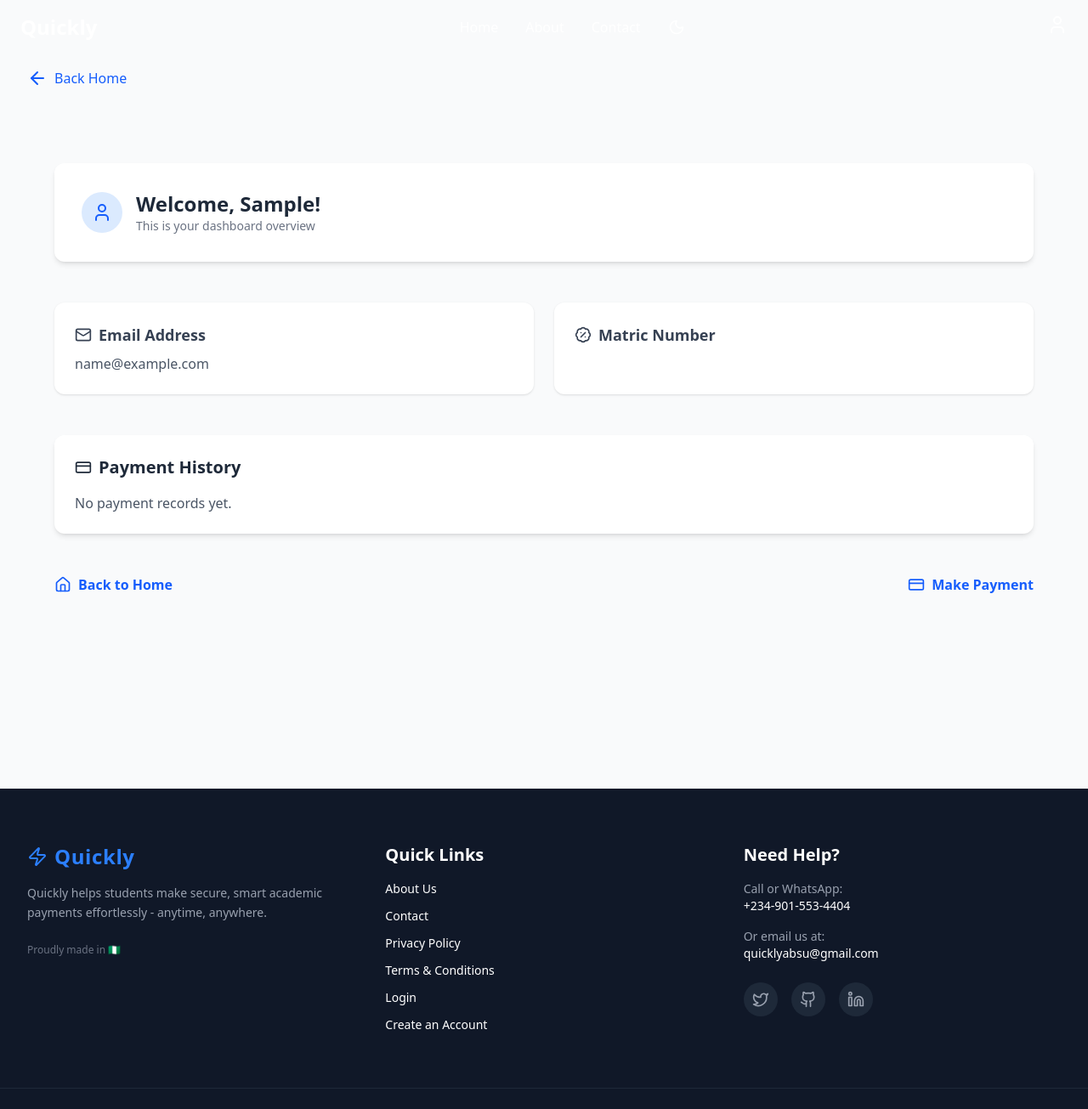
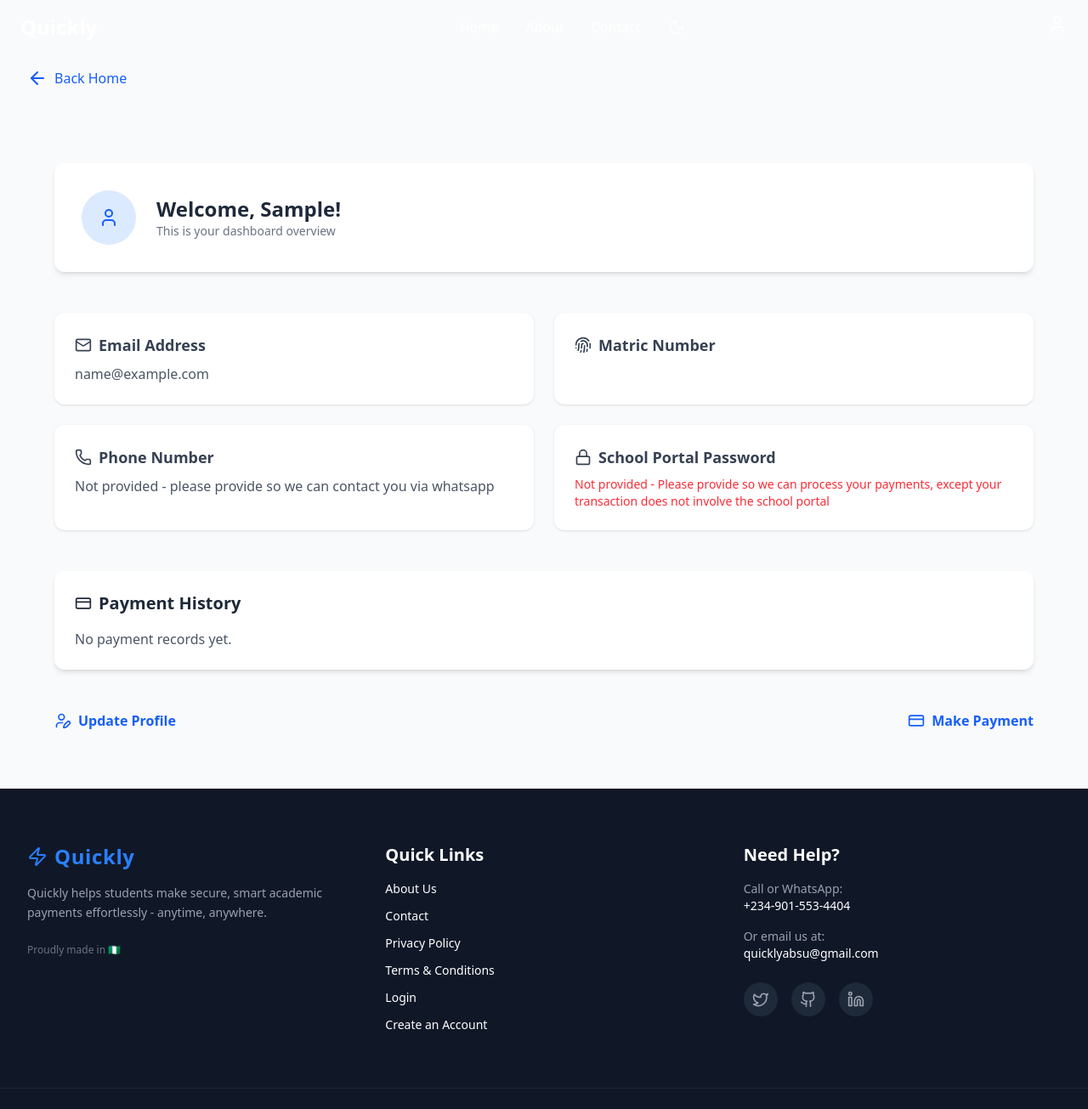
Before and after one commit to Bulwark-Inc/Quickly, a Django app: page /dashboard/ in a window 1280 px wide. Shown: the top 1305 px of the page at 85% size. Run offline with Django 5.2, Linux system fonts and the light colour scheme; the visitor is signed in with stand-in values (Sample User, id 1); data that the repository does not hold is empty; some libraries are stand-ins or nearby versions.

Commit message:
Added profile update in dashboard app and extended Users models in accounts app for that

```diff
--- a/accounts/models.py
+++ b/accounts/models.py
@@ -1,6 +1,9 @@
 from django.contrib.auth.models import AbstractBaseUser, PermissionsMixin, BaseUserManager
 from django.db import models
 
+
+def user_directory_path(instance, filename):
+    return f'profile_pics/user_{instance.id}/{filename}'
 
 class UserManager(BaseUserManager):
     def create_user(self, email, first_name=None, last_name=None, matric_number=None, password=None):
@@ -50,6 +53,11 @@ class User(AbstractBaseUser, PermissionsMixin):
     is_active = models.BooleanField(default=False)
     is_staff = models.BooleanField(default=False)
 
+    # To be updated after authentication
+    profile_picture = models.ImageField(upload_to=user_directory_path, null=True, blank=True)
+    phone_number = models.CharField(max_length=20, null=True, blank=True)
+    school_portal_password = models.CharField(max_length=255, null=True, blank=True)
+
     USERNAME_FIELD = 'email'
     REQUIRED_FIELDS = ['first_name', 'last_name', 'matric_number']
 
--- a/accounts/templates/accounts/register.html
+++ b/accounts/templates/accounts/register.html
@@ -12,7 +12,7 @@
     <!-- Header -->
     <div class="text-center space-y-2">
       <div class="w-12 h-12 mx-auto flex items-center justify-center rounded-full bg-blue-100 dark:bg-blue-900 text-blue-600 dark:text-blue-400">
-        <i data-lucide="credit-card" class="w-6 h-6"></i>
+        <i data-lucide="user-plus" class="w-6 h-6"></i>
       </div>
       <h2 class="text-3xl font-extrabold text-gray-800 dark:text-white">Create Account</h2>
       <p class="text-sm text-gray-500 dark:text-`gray-400 font-medium">
--- a/dashboard/templates/dashboard/dashboard.html
+++ b/dashboard/templates/dashboard/dashboard.html
@@ -7,21 +7,46 @@
 <section class="min-h-screen bg-gray-50 dark:bg-gray-900 py-16 px-6">
   <div class="max-w-6xl mx-auto space-y-12" data-aos="fade-up">
 
-    <!-- Greeting -->
-    <div class="bg-white dark:bg-gray-800 shadow-md rounded-xl p-8">
-      <div class="flex items-center gap-4">
-        <div class="w-12 h-12 bg-blue-100 dark:bg-blue-900 text-blue-600 dark:text-blue-400 rounded-full flex items-center justify-center">
+    <!-- Flash Messages -->
+    {% if messages %}
+      <div class="space-y-2">
+        {% for message in messages %}
+          <div class="px-4 py-2 rounded text-sm font-medium
+            {% if message.tags == 'success' %}
+              bg-green-200 text-green-800
+            {% elif message.tags == 'error' %}
+              bg-red-200 text-red-800
+            {% else %}
+              bg-gray-200 text-gray-800
+            {% endif %}
+          ">
+            {{ message }}
+          </div>
+        {% endfor %}
+      </div>
+    {% endif %}
+
+    <!-- Greeting & Avatar -->
+    <div class="bg-white dark:bg-gray-800 shadow-md rounded-xl p-8 flex items-center gap-6">
+      {% if user.profile_picture %}
+        <img src="{{ user.profile_picture.url }}" alt="Profile Picture" class="w-16 h-16 rounded-full object-cover border border-gray-300">
+      {% else %}
+        <div class="w-16 h-16 bg-blue-100 dark:bg-blue-900 text-blue-600 dark:text-blue-400 rounded-full flex items-center justify-center">
           <i data-lucide="user" class="w-6 h-6"></i>
         </div>
+      {% endif %}
+
       <div>
-          <h1 class="text-2xl font-bold text-gray-800 dark:text-white">Welcome, {{ user.first_name|default:user.email }}!</h1>
+        <h1 class="text-2xl font-bold text-gray-800 dark:text-white">
+          Welcome, {{ user.first_name|default:user.email }}!
+        </h1>
         <p class="text-gray-500 dark:text-gray-400 text-sm">This is your dashboard overview</p>
-        </div>
       </div>
     </div>
 
     <!-- User Info -->
-    <div class="grid grid-cols-1 sm:grid-cols-2 gap-6">
+    <div class="grid grid-cols-1 md:grid-cols-2 gap-6">
+      <!-- Email -->
       <div class="bg-white dark:bg-gray-800 shadow rounded-xl p-6 space-y-2">
         <h3 class="text-lg font-semibold text-gray-700 dark:text-gray-200 flex items-center gap-2">
           <i data-lucide="mail" class="w-5 h-5"></i> Email Address
@@ -29,11 +54,34 @@
         <p class="text-gray-600 dark:text-gray-300">{{ user.email }}</p>
       </div>
 
+      <!-- Matric Number -->
       <div class="bg-white dark:bg-gray-800 shadow rounded-xl p-6 space-y-2">
         <h3 class="text-lg font-semibold text-gray-700 dark:text-gray-200 flex items-center gap-2">
-          <i data-lucide="badge-percent" class="w-5 h-5"></i> Matric Number
+          <i data-lucide="fingerprint" class="w-5 h-5"></i> Matric Number
         </h3>
         <p class="text-gray-600 dark:text-gray-300">{{ user.matric_number }}</p>
+      </div>
+
+      <!-- Phone Number -->
+      <div class="bg-white dark:bg-gray-800 shadow rounded-xl p-6 space-y-2">
+        <h3 class="text-lg font-semibold text-gray-700 dark:text-gray-200 flex items-center gap-2">
+          <i data-lucide="phone" class="w-5 h-5"></i> Phone Number
+        </h3>
+        <p class="text-gray-600 dark:text-gray-300">
+          {{ user.phone_number|default:"Not provided - please provide so we can contact you via whatsapp" }}
+        </p>
+      </div>
+
+      <!-- School Portal Password -->
+      <div class="bg-white dark:bg-gray-800 shadow rounded-xl p-6 space-y-2">
+        <h3 class="text-lg font-semibold text-gray-700 dark:text-gray-200 flex items-center gap-2">
+          <i data-lucide="lock" class="w-5 h-5"></i> School Portal Password
+        </h3>
+        {% if user.school_portal_password %}
+          <p class="text-gray-600 dark:text-gray-300">•••••• <span class="text-sm text-gray-400">(provided)</span></p>
+        {% else %}
+          <p class="text-red-500 text-sm">Not provided - Please provide so we can process your payments, except your transaction does not involve the school portal</p>
+        {% endif %}
       </div>
     </div>
 
@@ -91,8 +139,8 @@
 
     <!-- Navigation -->
     <div class="flex justify-between items-center mt-6">
-        <a href="{% url 'home' %}" class="text-blue-600 dark:text-blue-400 hover:underline font-semibold flex items-center gap-2">
-            <i data-lucide="home" class="w-5 h-5"></i> Back to Home
+      <a href="{% url 'update_profile' %}" class="text-blue-600 dark:text-blue-400 hover:underline font-semibold flex items-center gap-2">
+        <i data-lucide="user-pen" class="w-5 h-5"></i> Update Profile
       </a>
 
       <a href="{% url 'submit_payment' %}" class="text-blue-600 dark:text-blue-400 hover:underline font-semibold flex items-center gap-2">
--- a/dashboard/urls.py
+++ b/dashboard/urls.py
@@ -1,7 +1,8 @@
 from django.urls import path
-from .views import dashboard_view, view_receipt_secure
+from .views import dashboard_view, view_receipt_secure, update_profile_view
 
 urlpatterns = [
     path('', dashboard_view, name='dashboard'),
+    path('update-profile/', update_profile_view, name='update_profile'),
     path('receipt/<int:record_id>/', view_receipt_secure, name='view_receipt_secure'),
 ]
--- a/dashboard/views.py
+++ b/dashboard/views.py
@@ -1,7 +1,9 @@
-from django.shortcuts import render
+from django.shortcuts import render, redirect
 from django.http import HttpResponse, Http404
 from django.contrib.auth.decorators import login_required
+from django.contrib import messages
 from payments.models import PaymentRecord
+from .forms import ProfileUpdateForm
 from django.conf import settings
 import mimetypes
 import os
@@ -42,3 +44,25 @@ def dashboard_view(request):
     }
 
     return render(request, 'dashboard/dashboard.html', context)
+
+
+@login_required
+def update_profile_view(request):
+    user = request.user
+
+    if request.method == 'POST':
+        form = ProfileUpdateForm(request.POST, request.FILES, instance=user)
+        if form.is_valid():
+            form.save()
+            messages.success(request, "Your profile has been updated successfully.")
+            return redirect('dashboard')
+        else:
+            messages.error(request, "Please correct the errors below.")
+    else:
+        form = ProfileUpdateForm(instance=user)
+
+    context = {
+        'form': form,
+        'user': user,
+    }
+    return render(request, 'dashboard/update_profile.html', context)
--- a/home/templates/home/home.html
+++ b/home/templates/home/home.html
@@ -153,6 +153,7 @@
 </section>
 
 
+<!-- Pricing Options -->
 <section id="pricing" class="py-20 bg-white dark:bg-gray-900" data-aos="fade-up">
   <div class="max-w-6xl mx-auto px-6 text-center">
     <h2 class="text-3xl md:text-4xl font-bold mb-4 text-gray-800 dark:text-white">Our Pricing</h2>
--- a/theme/static/css/dist/styles.css
+++ b/theme/static/css/dist/styles.css
@@ -10,6 +10,7 @@
     --color-red-100: oklch(93.6% 0.032 17.717);
     --color-red-200: oklch(88.5% 0.062 18.334);
     --color-red-400: oklch(70.4% 0.191 22.216);
+    --color-red-500: oklch(63.7% 0.237 25.331);
     --color-red-600: oklch(57.7% 0.245 27.325);
     --color-red-700: oklch(50.5% 0.213 27.518);
     --color-red-800: oklch(44.4% 0.177 26.899);
@@ -2471,6 +2484,9 @@
   }
   .text-green-900 {
     color: var(--color-green-900);
+  }
+  .text-red-500 {
+    color: var(--color-red-500);
   }
   .text-red-600 {
     color: var(--color-red-600);
```
Also changed, not shown: other parts of theme/static/css/dist/styles.css (+54 -0 lines), dashboard/forms.py (added, +40 -0 lines), dashboard/templates/dashboard/update_profile.html (added, +72 -0 lines), accounts/migrations/0003_user_phone_number_user_profile_picture_and_more.py (added). Lines whose indentation alone changed are shown as unchanged.
